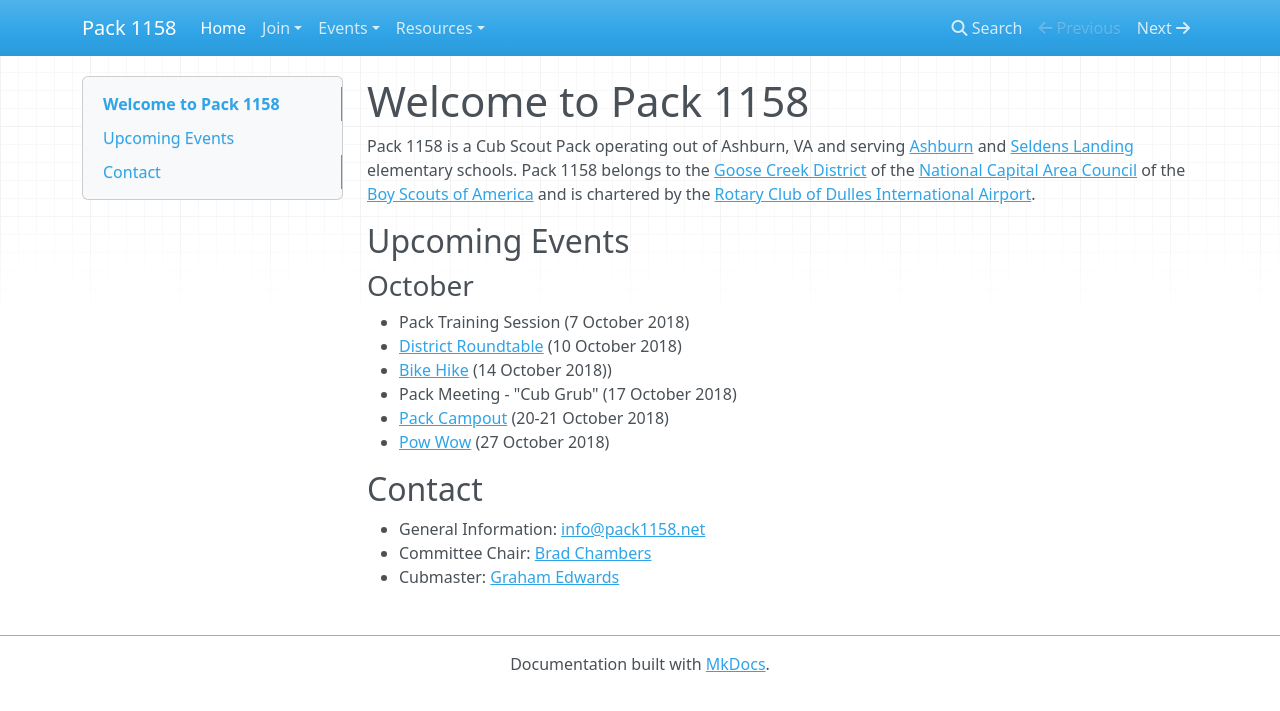
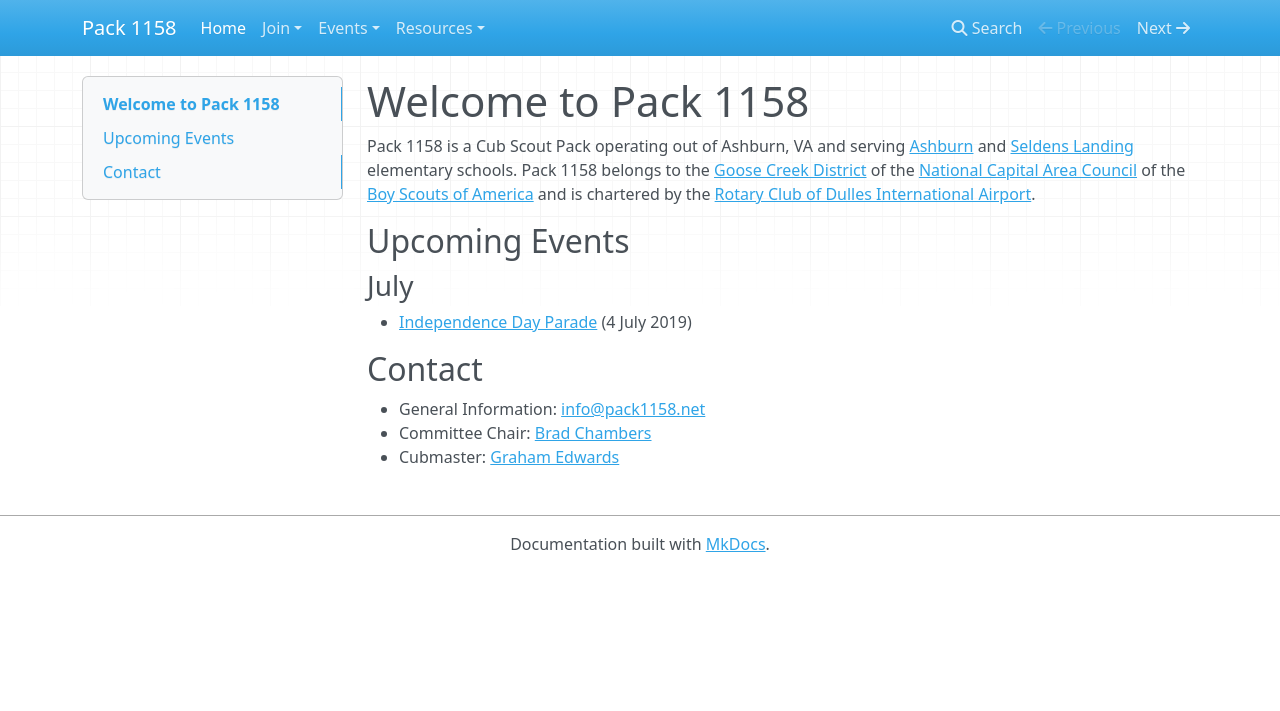
Before and after one commit to pack1158/pack1158.github.io, an MkDocs documentation site: the page built from docs/index.md, in a window 1280 px wide. Shown: the top 711 px of the page. Built offline with MkDocs 1.6.1, drawn with Linux system fonts in a browser that asks for light colours; nearby versions of some CDN libraries; old or Windows-style settings are respelled for this version of MkDocs.

Commit message:
Update index

```diff
--- a/docs/index.md
+++ b/docs/index.md
@@ -10,14 +10,9 @@ Dulles International Airport](http://dullesairportrotary.org/).
 
 ## Upcoming Events
 
-### October
+### July
 
-- Pack Training Session (7 October 2018)
-- [District Roundtable](https://www.ncacbsa.org/goose-creek/roundtable/) (10 October 2018)
-- [Bike Hike](./events/bike-hike.md) (14 October 2018))
-- Pack Meeting - "Cub Grub" (17 October 2018)
-- [Pack Campout](./events/campout-fall-2018.md) (20-21 October 2018)
-- [Pow Wow](https://www.ncacbsa.org/training/pow-wow/) (27 October 2018)
+- [Independence Day Parade](./events/independence-day-parade.md) (4 July 2019)
 
 ## Contact
 
```
